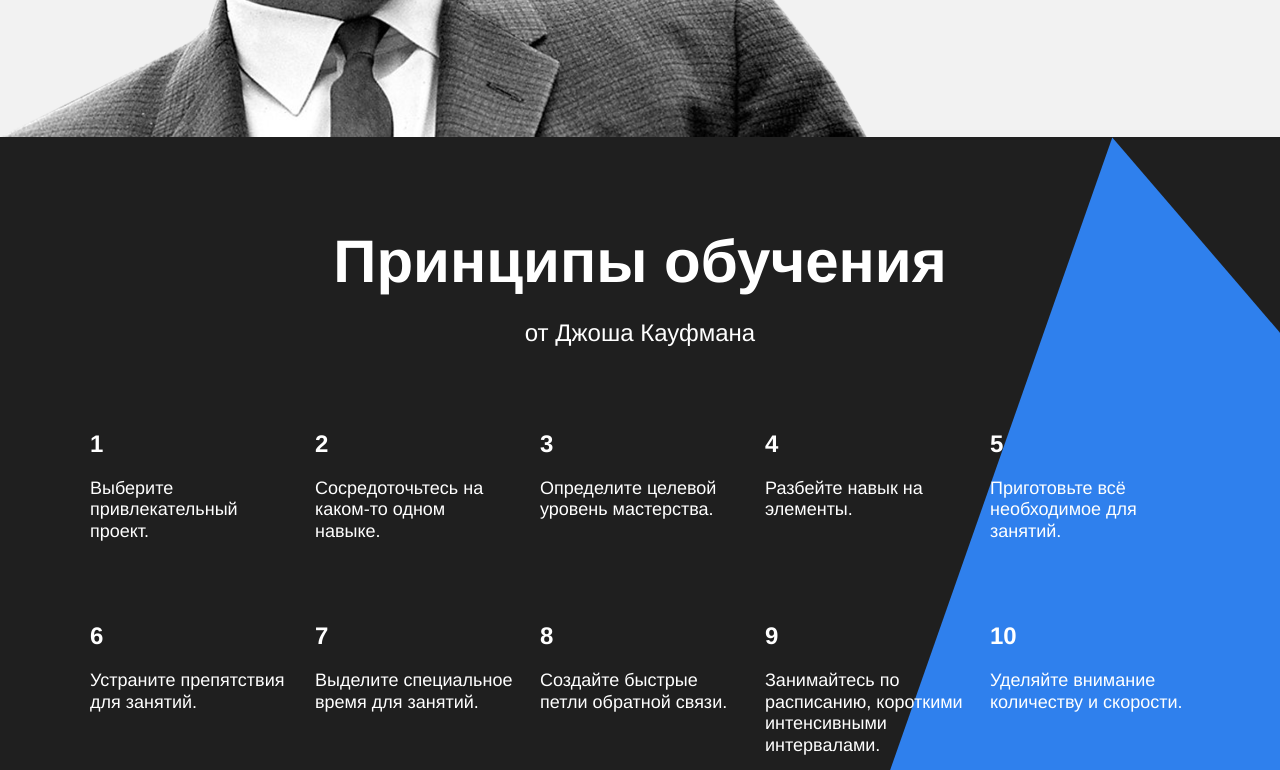
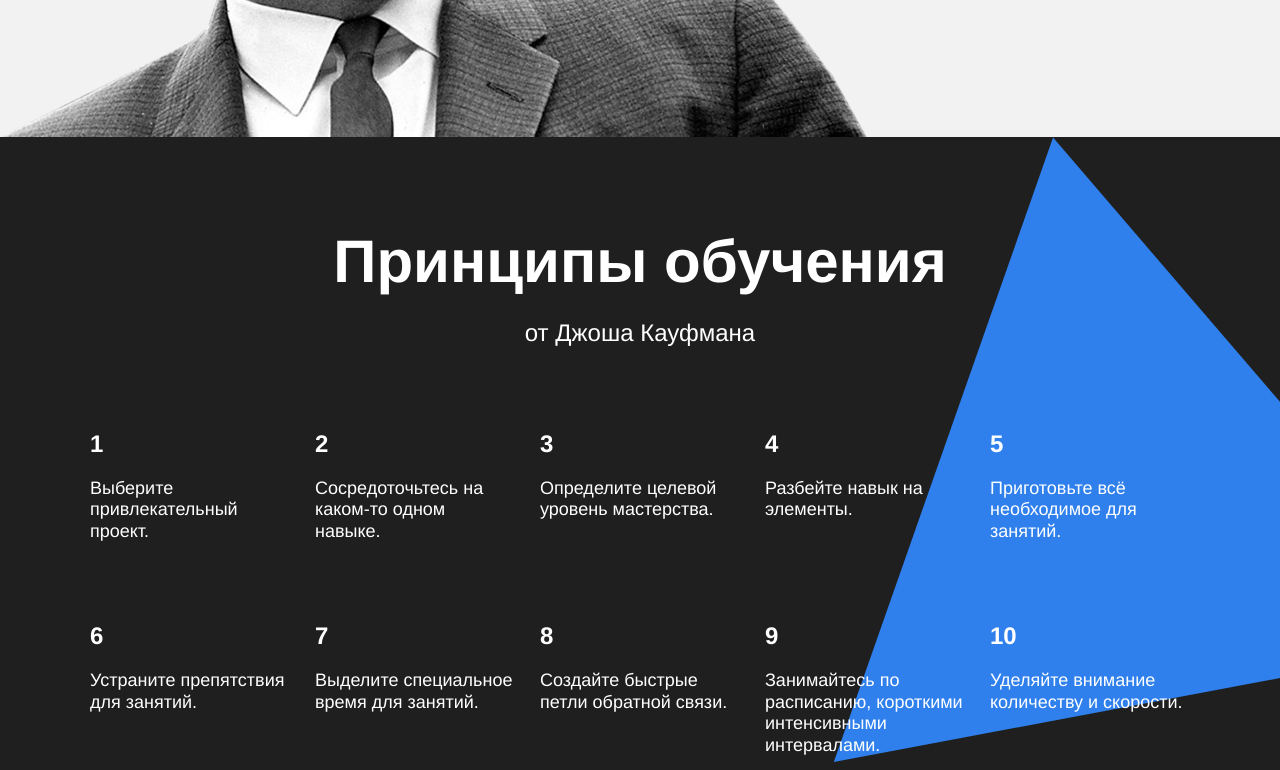
Before and after one commit to Masha-Muraveva/how-to-learn, a plain HTML site: page index.html in a window 1280 px wide. Shown: the part 2760-3530 px from the top of the page. Drawn offline with Linux system fonts and the light colour scheme.

Commit message:
Третья итерация - треугольник перенесён из html в css

```diff
--- a/index.html
+++ b/index.html
@@ -130,7 +130,6 @@
                     </div>
                 </div>
                 <div class="kaufman__triangle">
-                  <img src="../how-to-learn/images/kaufman-triangle.svg" alt="Пу-пу-пуум, что-то пошло не так">
                 </div>
         </section>
       </main>
--- a/styles/style.css
+++ b/styles/style.css
@@ -360,10 +360,11 @@ vertical-align: baseline;
   right: -210px;
   width: 877px;
   height: 877px;
-  z-index: 1;
+  z-index: -1;
   background-size: contain;
   background-position: center;
   background-repeat: no-repeat;
+  background-image: url(../images/kaufman-triangle.svg);
 }
 
 /* 3. Footer */
```
Also changed, not shown: 1 other file.
